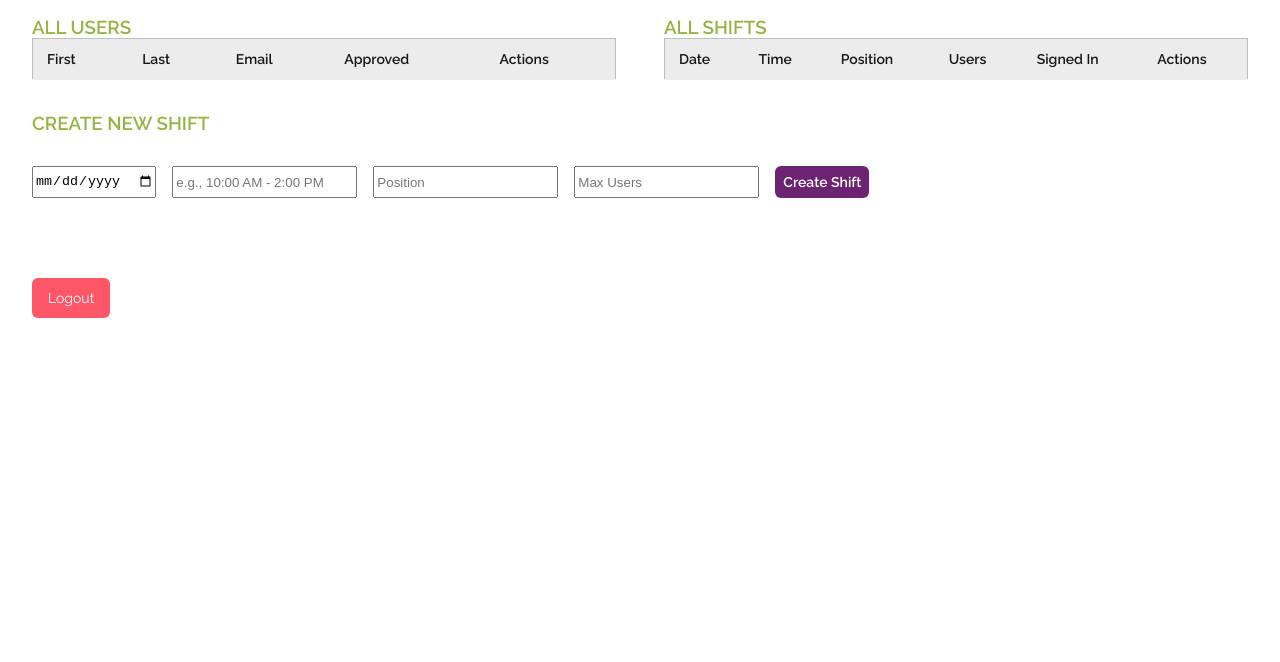
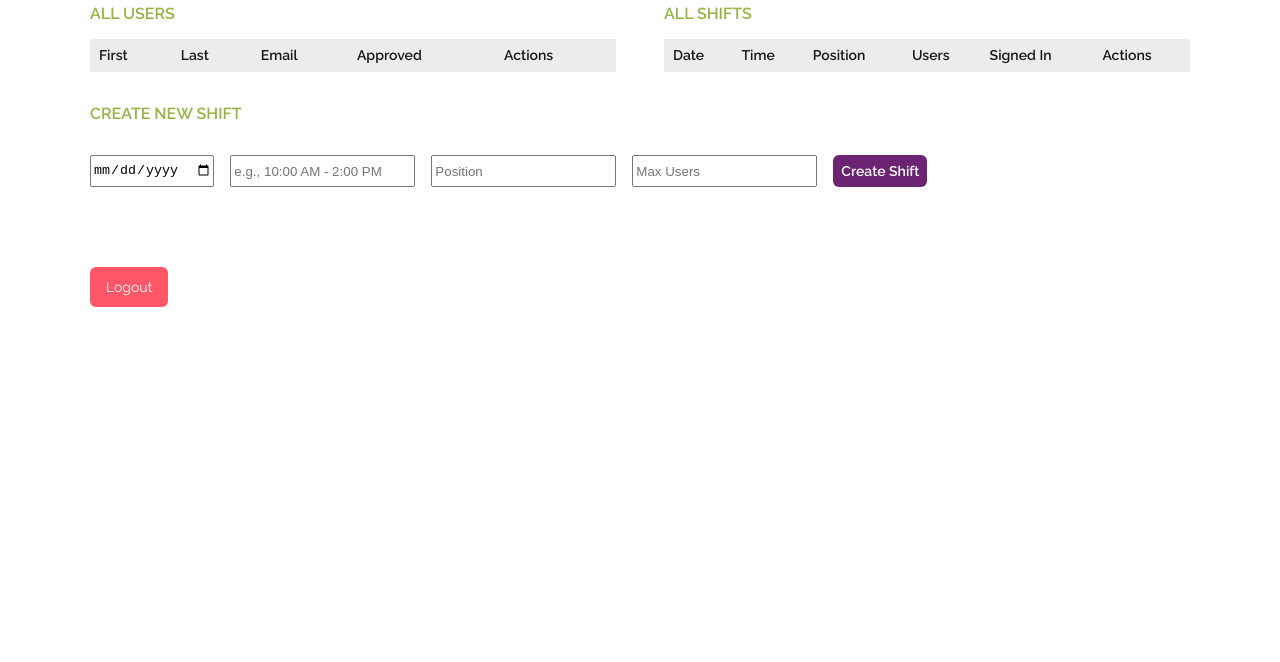
Before and after one commit to JoshuaMarkle/vdm, a plain HTML site: page public/admin.html in a window 1280 px wide. Shown: the part 138-800 px from the top of the page. Drawn offline with Linux system fonts and the light colour scheme; no server answers.

Commit message:
Fixed login and dashboard updates

```diff
--- a/functions/index.js
+++ b/functions/index.js
@@ -13,6 +13,7 @@ exports.createUser = userFunctions.createUser;
 exports.deleteUser = userFunctions.deleteUser;
 exports.updateUserInfo = userFunctions.updateUserInfo;
 exports.updateUserPassword = userFunctions.updateUserPassword;
+exports.checkUserApproval = userFunctions.checkUserApproval;
 
 // Shift Functions
 exports.createShift = shiftFunctions.createShift;
--- a/functions/users.js
+++ b/functions/users.js
@@ -136,6 +136,6 @@ exports.checkUserApproval = onCall({ region: "us-east4" }, async (request) => {
 
 	return {
 		approved: user.approved === true,
-		isAdmin: user.isAdmin === true,
+		isAdmin: user.role === "admin",
 	};
 });
--- a/public/admin.html
+++ b/public/admin.html
@@ -16,7 +16,7 @@
 		</div>
 
 		<div class="row">
-			<div style="flex: 1;">
+			<div style="flex: 1;" class="content-container">
 				<h3>All Users</h3>
 				<div class="table-container">
 					<table id="usersTable">
@@ -34,7 +34,7 @@
 				</div>
 			</div>
 
-			<div style="flex: 1;">
+			<div style="flex: 1;" class="content-container">
 				<h3>All Shifts</h3>
 				<div class="table-container">
 					<table id="shiftsTable">
--- a/public/scripts/firebase-config.js
+++ b/public/scripts/firebase-config.js
@@ -19,4 +19,3 @@ const firebaseConfig = {
 const app = initializeApp(firebaseConfig);
 export const auth = getAuth(app);
 export const functions = getFunctions(app, "us-east4");
-export const db = getFirestore(app);
--- a/public/styles/dashboard.css
+++ b/public/styles/dashboard.css
@@ -30,8 +30,14 @@ body {
 	align-items: start;
 	margin: 10vh auto;
 	padding: 0 2rem;
-	max-width: 1300px;
+	max-width: 1100px;
 	gap: 2rem;
+}
+
+.content-container {
+	display: flex;
+	flex-direction: column;
+	gap: 1rem;
 }
 
 .dashboard-header {
@@ -42,11 +48,12 @@ body {
 
 h1 {
 	color: var(--teal);
-	font-size: 36px;
+	font-size: 26px;
 	margin: 0;
 }
 
 h3 {
+	font-size: 16px;
 	color: var(--green);
 	text-transform: uppercase;
 	margin: 0;
@@ -185,13 +192,14 @@ table {
 	width: 100%;
 	border-collapse: collapse;
 	font-size: 14px;
-	border: 1px solid var(--gray);
 	background-color: var(--white);
+	border-left: 1px solid var(--light-gray);
+	border-right: 1px solid var(--light-gray);
 }
 
 table th,
 table td {
-	padding: 12px 14px;
+	padding: 0.5rem;
 	text-align: left;
 	border-bottom: 1px solid var(--light-gray);
 }
```
Also changed, not shown: 1 other file.
